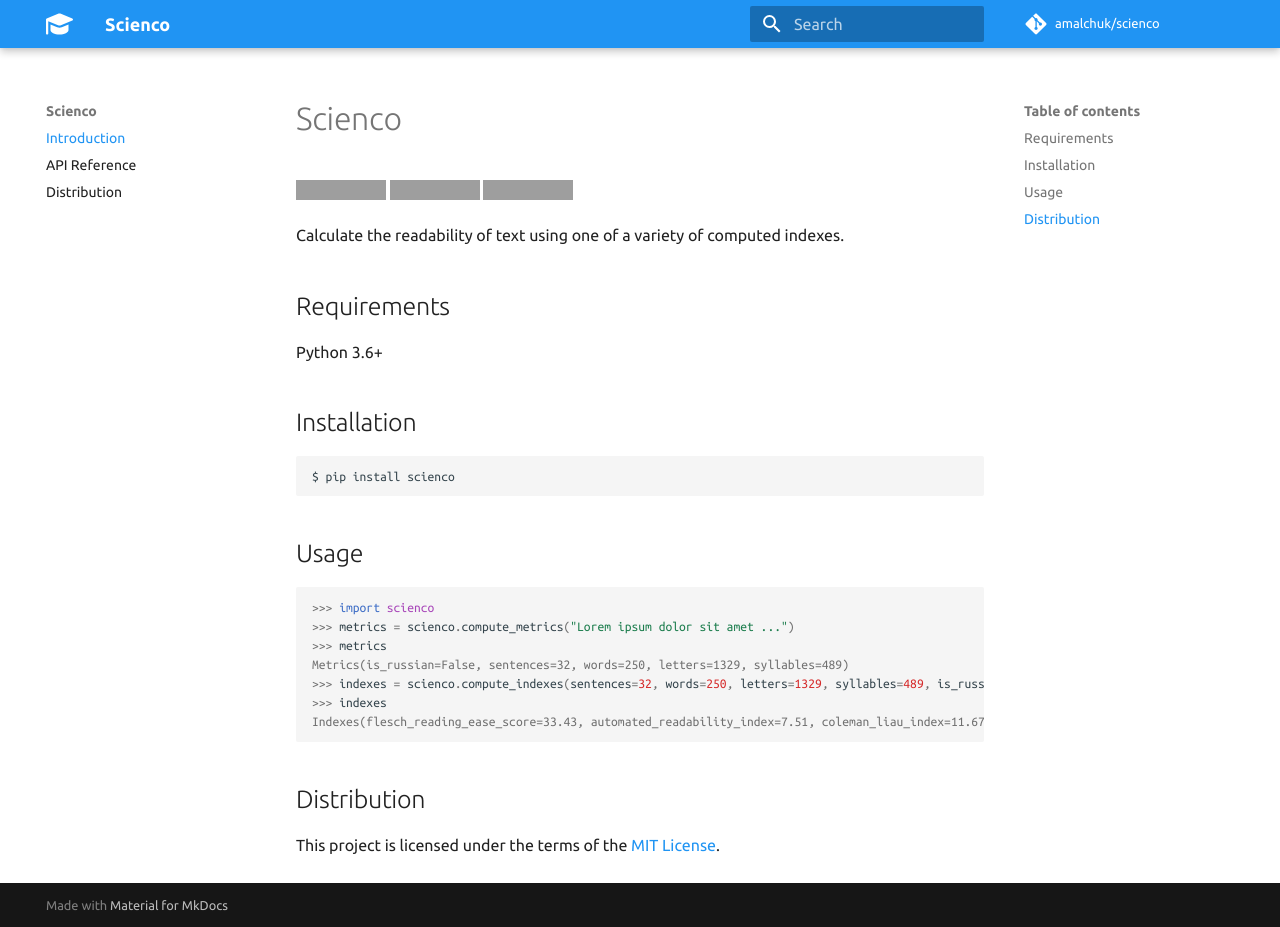
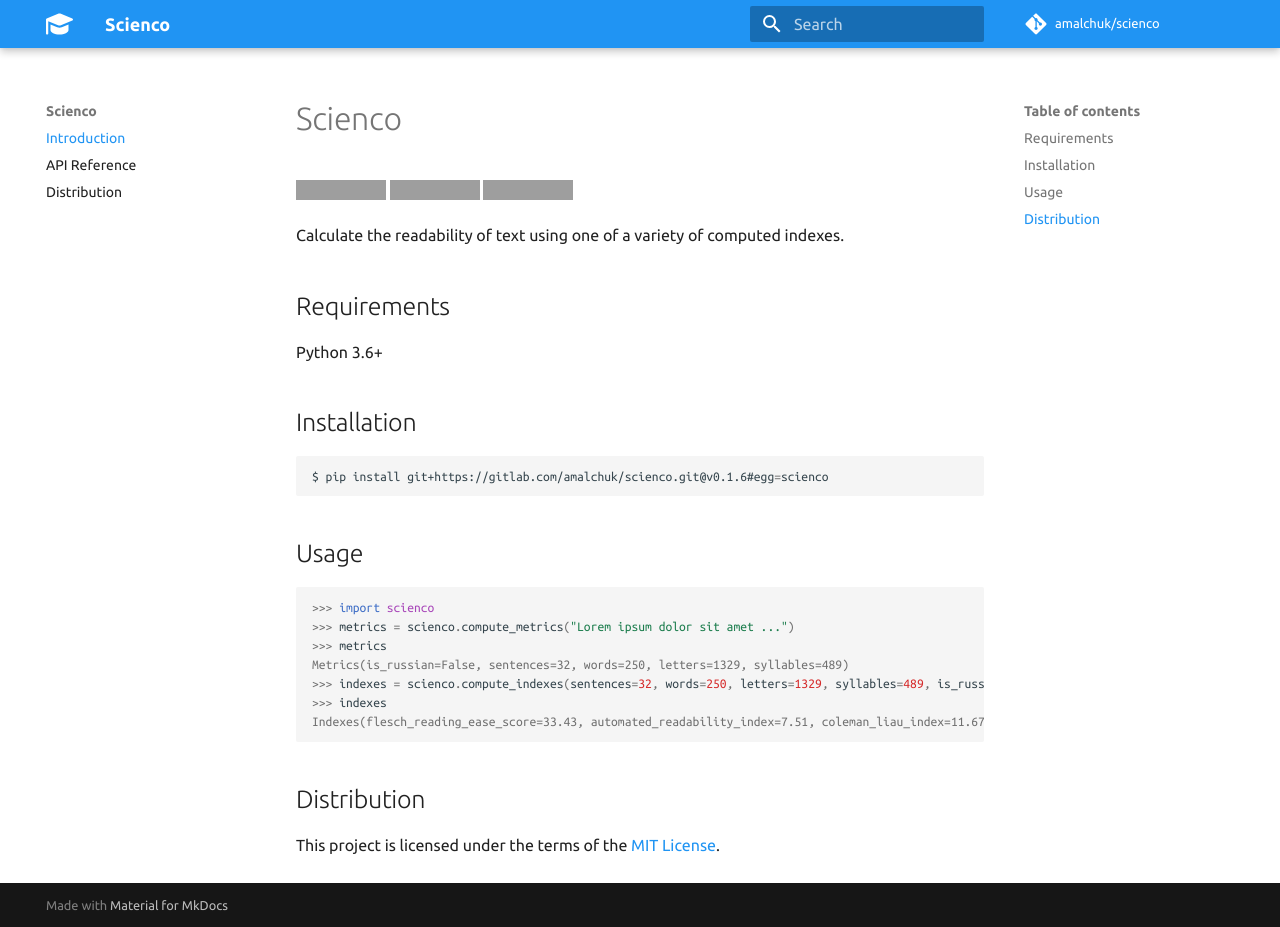
Before and after one commit to amalchuk/scienco, an MkDocs documentation site: the page built from docs/index.md, in a window 1280 px wide and 927 px high. Built offline with MkDocs 1.6.1 and Material for MkDocs 9.7.7, drawn with Linux system fonts in a browser that asks for light colours; comment, search, counter and statistics services are not loaded; grey boxes are pictures that could not be loaded.

Commit message:
Mon, 07 Sep 2020 18:15:44 +0000

````diff
--- a/.gitlab-ci.yml
+++ b/.gitlab-ci.yml
@@ -35,7 +35,7 @@
 deployment:
   stage: publishing
   variables:
-    TWINE_USERNAME: gitlab-ci-token
+    TWINE_USERNAME: ${CI_REGISTRY_USER}
     TWINE_PASSWORD: ${CI_JOB_TOKEN}
     TWINE_REPOSITORY_URL: ${CI_API_V4_URL}/projects/${CI_PROJECT_ID}/packages/pypi
   script: make upload
--- a/docs/index.md
+++ b/docs/index.md
@@ -13,7 +13,7 @@
 Installation
 ------------
 ```
-$ pip install scienco
+$ pip install git+https://gitlab.com/amalchuk/scienco.git@v0.1.6#egg=scienco
 ```
 
 Usage
--- a/setup.py
+++ b/setup.py
@@ -6,7 +6,7 @@
 
 setup(
     name="scienco",
-    version="0.1.5",
+    version="0.1.6",
     author="Andrew Malchuk",
     author_email="andrew.malchuk@yandex.ru",
     description="Calculate the readability of text using one of a variety of computed indexes",
````
Also changed, not shown: README.md (+1 -1 lines).
